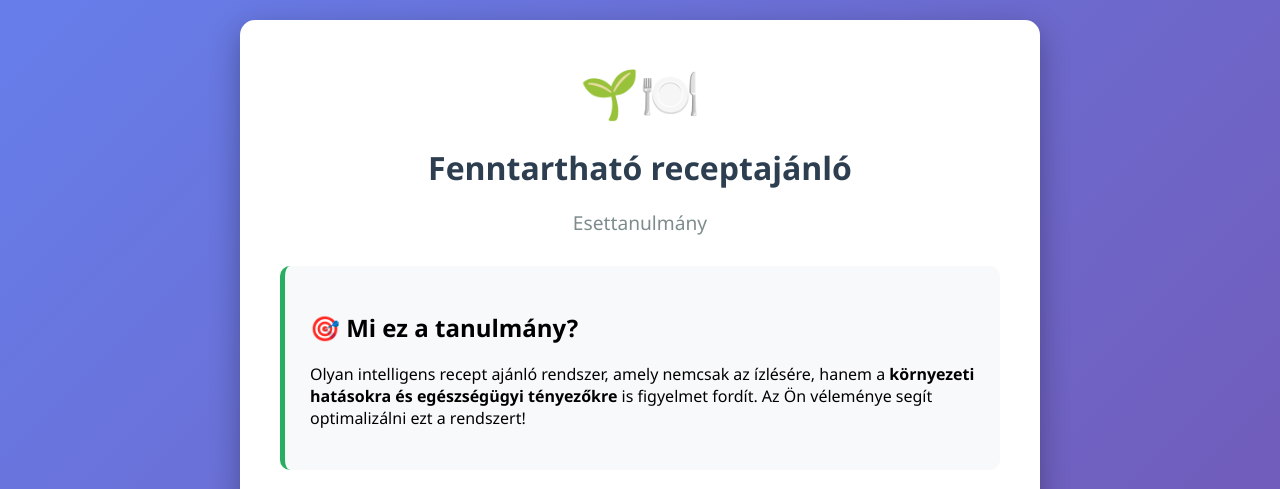
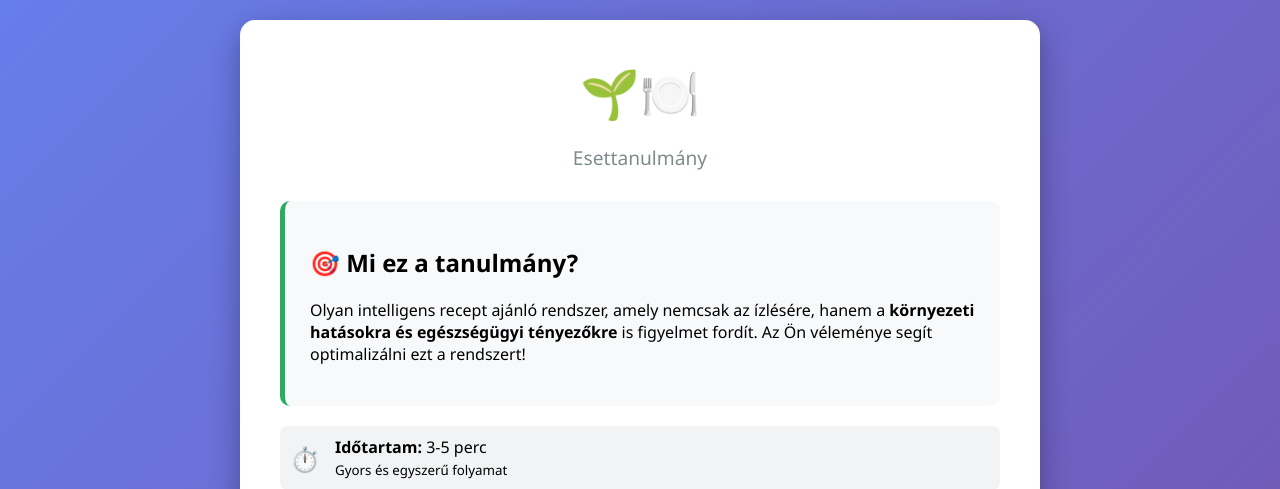
Before and after one commit to bvin81/sustainable-recipe-recommender_v2, a Flask app: page / in a window 1280 px wide. Shown: the top 489 px of the page. Run offline with Flask 3, Linux system fonts and the light colour scheme.

Commit message:
Update welcome.html

```diff
--- a/user_study/templates/user_study/welcome.html
+++ b/user_study/templates/user_study/welcome.html
@@ -90,7 +90,7 @@
     <div class="container">
         <div class="header">
             <div class="logo">🌱🍽️</div>
-            <h1>Fenntartható receptajánló</h1>
+
             <p class="subtitle">Esettanulmány</p>
         </div>
 
```
